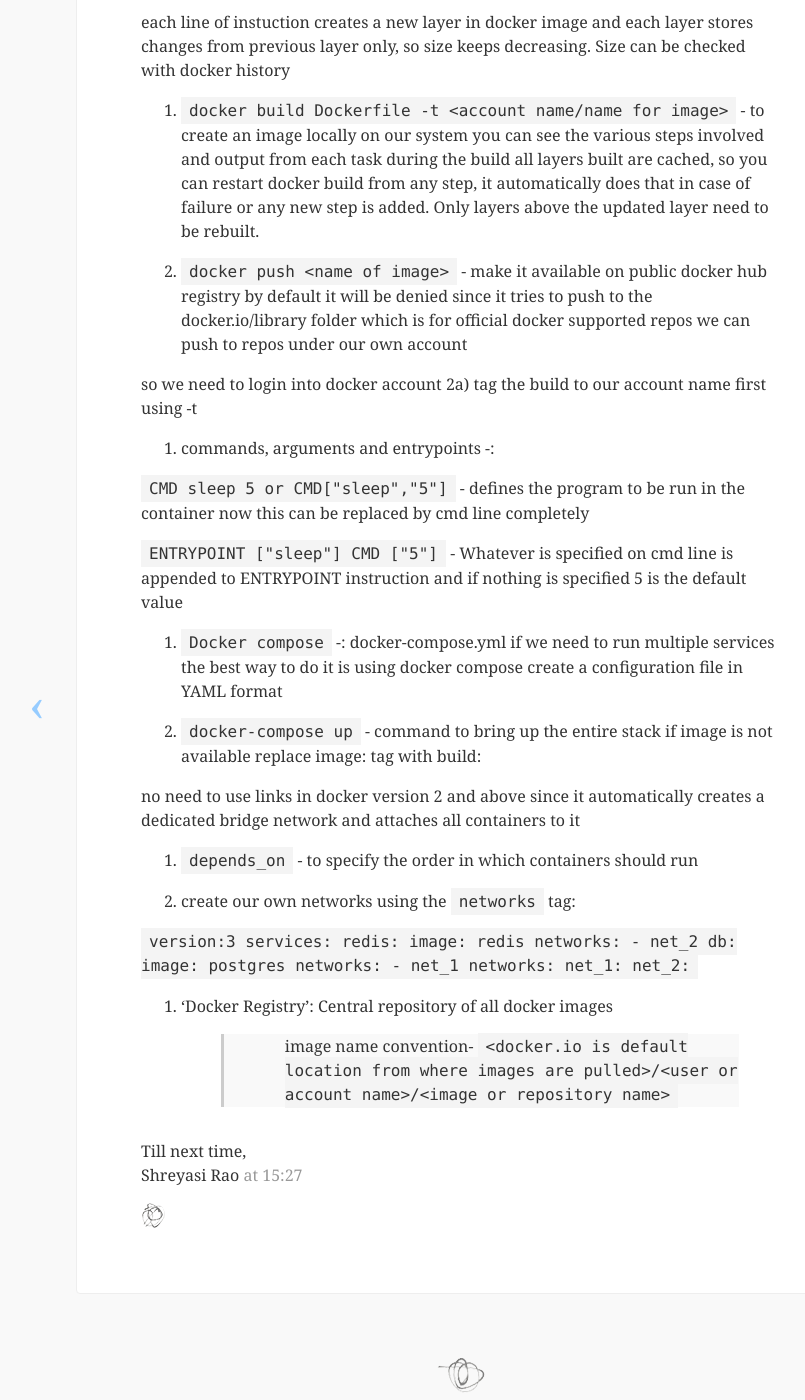
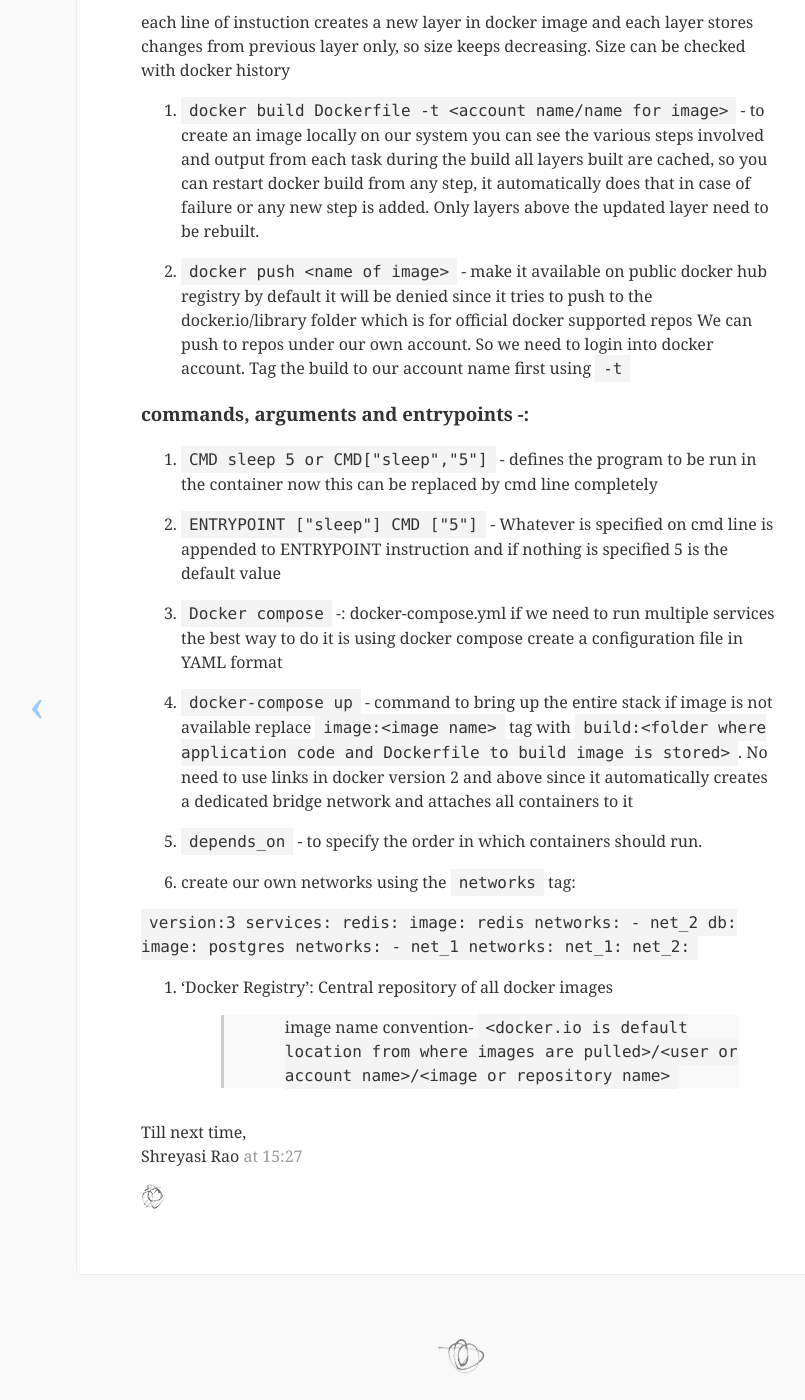
Before and after one commit to shreyasirao/shreyasirao.github.io, a Jekyll site: the page built from _posts/2023-05-02-docker-notes.md, in a window 1280 px wide and 1400 px high, scrolled down 3060 px. Shown: the whole window, without its empty margins (180-985 px from the left). Built offline with Jekyll 4.4.1, drawn with Linux system fonts in a browser that asks for light colours; nearby versions of some CDN libraries; some of the changed lines change nothing that is shown.

Commit message:
re-formatting docker notes

```diff
--- a/_posts/2023-05-02-docker-notes.md
+++ b/_posts/2023-05-02-docker-notes.md
@@ -91,31 +91,27 @@
 
 3. `docker push <name of image>` - make it available on public docker hub registry
 by default it will be denied since it tries to push to the docker.io/library folder which is for official docker supported repos
-we can push to repos under our own account
+We can push to repos under our own account. So we need to login into docker account. Tag the build to our account name first using `-t`
 
-so we need to login into docker account
-2a) tag the build to our account name first using -t
+### commands, arguments and entrypoints -:
 
-4. commands, arguments and entrypoints -:
-
-`CMD sleep 5 or
+1. `CMD sleep 5 or
 CMD["sleep","5"]` - defines the program to be run in the container
 now this can be replaced by cmd line completely
 
-`ENTRYPOINT ["sleep"]
+2. `ENTRYPOINT ["sleep"]
 CMD ["5"]` -
 Whatever is specified on cmd  line is appended to ENTRYPOINT instruction and if nothing is specified 5 is the default value
 
 
-5. `Docker compose` -: docker-compose.yml
+3. `Docker compose` -: docker-compose.yml
 if we need to run multiple services the best way to do it is using docker compose
 create a configuration file in YAML format
 
-6. `docker-compose up` - command to bring up the entire stack
-if image is not available replace image:<image name> tag with build:<folder where application code and Dockerfile to build image is stored>
+4. `docker-compose up` - command to bring up the entire stack
+if image is not available replace `image:<image name>` tag with `build:<folder where application code and Dockerfile to build image is stored>`. No need to use links in docker version 2 and above since it automatically creates a dedicated bridge network and attaches all containers to it
 
-no need to use links in docker version 2 and above since it automatically creates a dedicated bridge network and attaches all containers to it
-7. `depends_on` - to specify the order in which containers should run
+7. `depends_on` - to specify the order in which containers should run.
 
 8. create our own networks using the `networks` tag:
 
```
